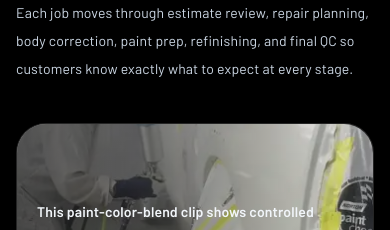
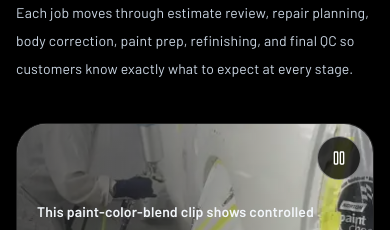
Before and after one commit to jayanti-neu/nu-finish-site, a React (Vite) app: page / in a window 390 px wide. Shown: the part 4920-5150 px from the top of the page. Built offline with nearby package versions, Linux system fonts and the light colour scheme; a web font is replaced by a local one.

Commit message:
fix(a11y): add controls for mobile motion

```diff
--- a/src/NuFinishSite.jsx
+++ b/src/NuFinishSite.jsx
@@ -431,11 +431,35 @@ function ResponsiveVideo({ asset, className = "h-full w-full object-cover" }) {
     return () => observer.disconnect();
   }, [isMobile, prefersReducedMotion]);
 
+  useEffect(() => {
+    const video = videoRef.current;
+    if (isMobile !== false || !nearViewport || !video) return;
+
+    const observer = new IntersectionObserver(
+      ([entry]) => {
+        if (paused) {
+          video.pause();
+        } else if (entry.isIntersecting) {
+          video.play().catch(() => {});
+        } else {
+          video.pause();
+        }
+      },
+      { threshold: 0.05 },
+    );
+    observer.observe(video);
+    return () => observer.disconnect();
+  }, [isMobile, nearViewport, paused]);
+
   const togglePlayback = () => {
+    if (isMobile) {
+      setPaused((value) => !value);
+      return;
+    }
     const video = videoRef.current;
     if (!video) return;
     if (video.paused) {
-      video.play();
+      video.play().catch(() => {});
       setPaused(false);
     } else {
       video.pause();
@@ -458,14 +482,28 @@ function ResponsiveVideo({ asset, className = "h-full w-full object-cover" }) {
 
   if (isMobile) {
     return (
+      <>
         <img
-        src={asset.mobileWebp}
+          src={paused ? asset.still : asset.mobileWebp}
           alt=""
           aria-hidden="true"
           className={className}
           loading="lazy"
           decoding="async"
         />
+        <button
+          type="button"
+          onClick={togglePlayback}
+          className="absolute right-3 top-3 z-20 inline-flex min-h-11 min-w-11 items-center justify-center rounded-full border border-white/40 bg-black/75 text-white transition hover:bg-black"
+          aria-label={paused ? "Play motion" : "Pause motion"}
+        >
+          {paused ? (
+            <Play className="h-4 w-4" aria-hidden="true" />
+          ) : (
+            <Pause className="h-4 w-4" aria-hidden="true" />
+          )}
+        </button>
+      </>
     );
   }
 
```
Lines whose indentation alone changed are shown as unchanged.
